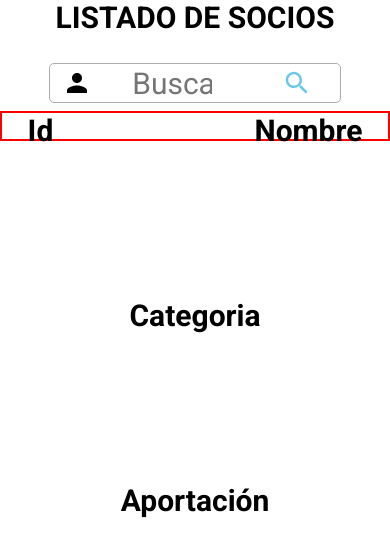
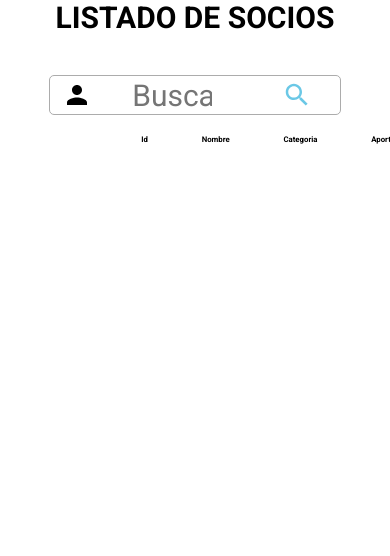
Before and after one commit to joyjos/ACAF, a React (Vite) app in the folder frontend/: page /partners in a window 390 px wide. Shown: the top 556 px of the page. Built offline with nearby package versions, Linux system fonts and the light colour scheme.

Commit message:
Fix responsive design

```diff
--- a/frontend/src/presentation/components/ContainerList/ContainerList.css
+++ b/frontend/src/presentation/components/ContainerList/ContainerList.css
@@ -3,11 +3,12 @@
     height: 3rem;
     display: flex;
     flex-direction: row;
-    flex-wrap: wrap;
-    gap:150px;
+    gap: 50%;
     text-align: center;
     justify-content: space-around;
-    border: 2px red solid;
-    font-size:3rem;
+}
 
+.titlePartner h1 {
+    flex: 1;
+    font-size: 2vw;
 }
--- a/frontend/src/presentation/pages/PartnersList/PartnersList.css
+++ b/frontend/src/presentation/pages/PartnersList/PartnersList.css
@@ -5,5 +5,5 @@ h1 {
   display: flex;
   align-items: center;
   flex-direction: column;
-  gap:8px;
+  gap:20px;
 }
```
